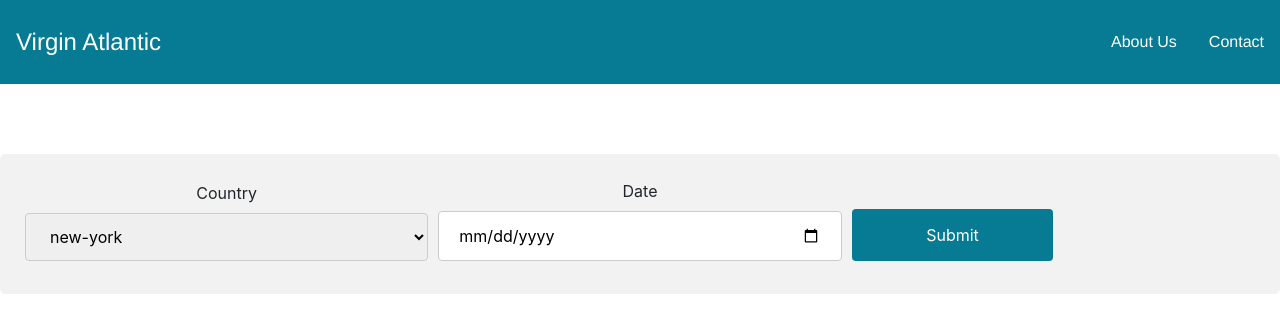
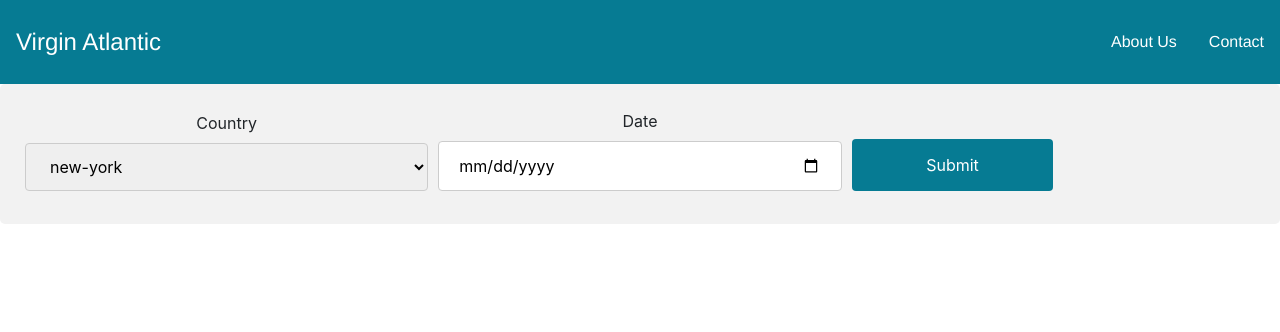
Before and after one commit to vivekvky/virgin-atlantic-excercise, a React (Create React App) app in the folder virgin-atlantic/: page /Home in a window 1280 px wide. Shown: the top 332 px of the page. Built offline with nearby package versions, Linux system fonts and the light colour scheme.

Commit message:
cosmetic changes

```diff
--- a/virgin-atlantic/src/App.css
+++ b/virgin-atlantic/src/App.css
@@ -36,6 +36,3 @@
     transform: rotate(360deg);
   }
 }
-main{
-  margin-top: 70px;
-}
--- a/virgin-atlantic/src/Components/CustomCard/CustomCard.css
+++ b/virgin-atlantic/src/Components/CustomCard/CustomCard.css
@@ -6,7 +6,7 @@
     align-self: auto;
     order: 0;
     min-height: 320px;
-    width: 21.7rem
+    width: 23rem
 }
 .card-header {
     height: 60px;
--- a/virgin-atlantic/src/Components/Home/Home.css
+++ b/virgin-atlantic/src/Components/Home/Home.css
@@ -15,7 +15,7 @@
   align-content: space-around;
   column-gap: 10px;
   row-gap: 10px;
-  padding: 10px;
+  padding: 25px;
 }
 
 .main-container {
--- a/virgin-atlantic/src/Components/Home/Home.js
+++ b/virgin-atlantic/src/Components/Home/Home.js
@@ -93,6 +93,7 @@ export default function Home() {
           <div className='main-container'>
             {searchData.length > 0 && <div className='filter-container'>
               <div>
+                <hr/>
               <h5 className='filter-label'>Filter by Price</h5>
               <input
                 name="name"
@@ -103,6 +104,7 @@ export default function Home() {
                 onChange={priceHandler}
               />
               </div>
+              <hr/>
               <div>
                 <h5 className='filter-label'> Filter by Star</h5>
                 <div className='radio-but'>
@@ -111,6 +113,7 @@ export default function Home() {
                   })}
                 </div>
               </div>
+              <hr/>
               <div>
                 <h5 className='filter-label'> Filter by Facility</h5>
                 <Form className='filter-label'>
```
